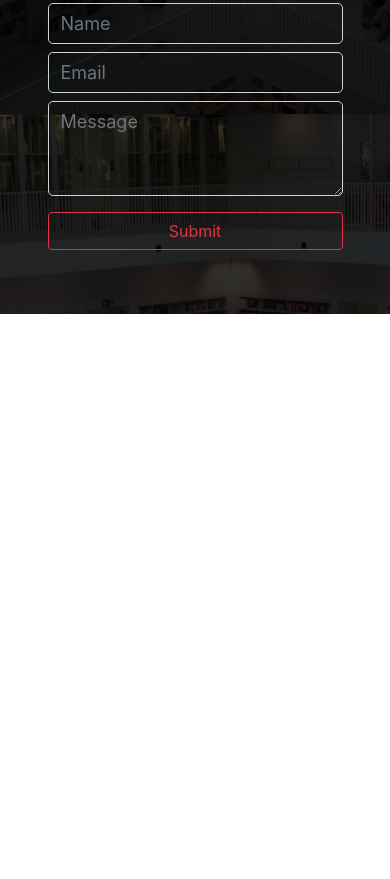
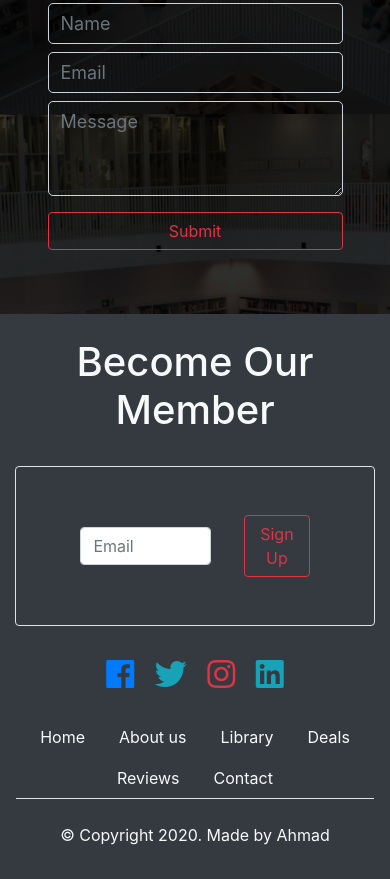
Before and after one commit to Ahmad-Almosallam/Book-Store, a plain HTML site: page index.html in a window 390 px wide. Shown: the part 9147-10026 px from the top of the page. Before the commit the page ends 9461 px from the top, so only its background shows below. Drawn offline with Linux system fonts and the light colour scheme.

Commit message:
done from footer

```diff
--- a/index.html
+++ b/index.html
@@ -377,6 +377,65 @@
         </div>
     </section>
     <!-- end of contact -->
+
+    <!-- footer -->
+    <footer class="bg-dark">
+        <div class="container">
+            <div class="row pb-3">
+                <div class="col-12 p-4 text-center text-light">
+                    <h1>Become Our Member</h1>
+                </div>
+                <div class="col-sm-10 col-12 m-auto">
+                    <form class="form-inline border rounded mb-3 p-5">
+                        <input type="email" placeholder="Email" class="form-control w-50 m-auto">
+                        <a href="#" class="btn btn-outline-danger w-25 m-auto">Sign Up</a>
+                    </form>
+                </div>
+            </div>
+            <div class="row">
+                <div class="col text-center">
+                    <div class="mb-2">
+                        <a href="#" class="mx-sm-4 mx-2"><i class="fab fa-facebook fa-2x text-primary"></i></a>
+                        <a href="#" class="mx-sm-4 mx-2"><i class="fab fa-twitter fa-2x text-info"></i></a>
+                        <a href="#" class="mx-sm-4 mx-2"><i class="fab fa-instagram fa-2x text-danger"></i></a>
+                        <a href="#" class="mx-sm-4 mx-2"><i class="fab fa-linkedin fa-2x text-info"></i></a>
+                    </div>
+                </div>
+            </div>
+        </div>
+        <div class="container-fluid p-3">
+            <div class="row">
+                <div class="col mb-4">
+                    <ul class="nav justify-content-center nav-tabs">
+                        <li class="nav-item">
+                            <a href="#" class="nav-link text-light">Home</a>
+                        </li>
+                        <li class="nav-item">
+                            <a href="#" class="nav-link text-light">About us</a>
+                        </li>
+                        <li class="nav-item">
+                            <a href="#" class="nav-link text-light">Library</a>
+                        </li>
+                        <li class="nav-item">
+                            <a href="#" class="nav-link text-light">Deals</a>
+                        </li>
+                        <li class="nav-item">
+                            <a href="#" class="nav-link text-light">Reviews</a>
+                        </li>
+                        <li class="nav-item">
+                            <a href="#" class="nav-link text-light">Contact</a>
+                        </li>
+                    </ul>
+                </div>
+            </div>
+            <div class="row">
+                <div class="col text-light text-center">
+                    <p>&copy; Copyright 2020. Made by Ahmad</p>
+                </div>
+            </div>
+        </div>
+    </footer>
+    <!-- end of footer -->
     <script src="js/jquery-v3.5.1.min.js"></script>
     <script src="js/popper.js"></script>
     <script src="js/bootstrap.js"></script>
```
